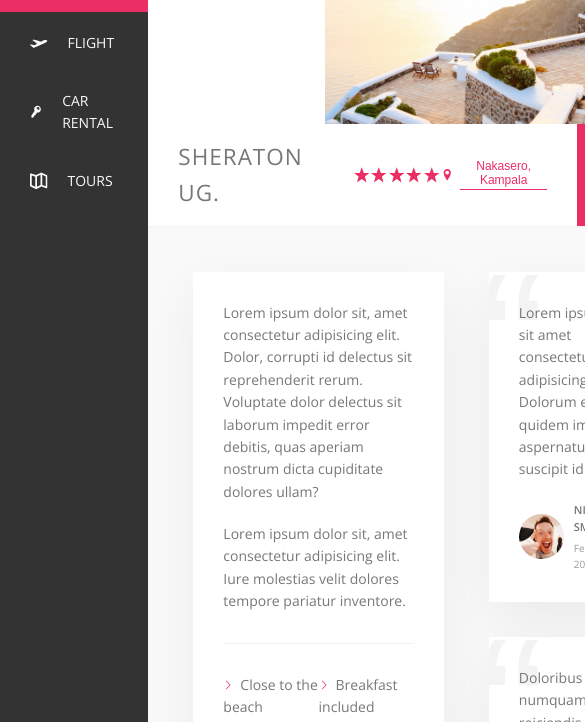
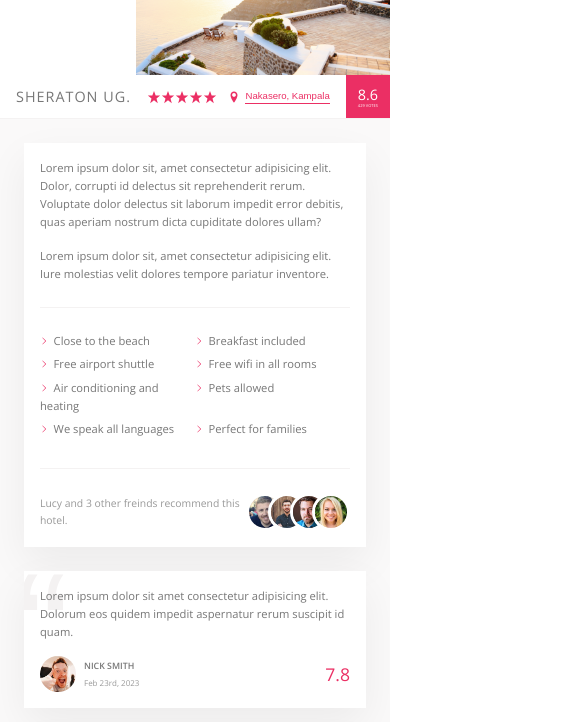
Before and after one commit to Mechack08/Trillo-app, a website: page index.html in a window 390 px wide. Shown: the part 225-947 px from the top of the page, 585 px wide, since content can reach past the window. Drawn offline with nearby package versions, Linux system fonts and the light colour scheme; files that its build step writes are made by us from their sources.

Commit message:
Responsive added to the project

```diff
--- a/sass/_base.scss
+++ b/sass/_base.scss
@@ -18,6 +18,12 @@
   --line: 1px solid var(--color-grey-light-2);
 }
 
+$bp-largest: 75em;
+$bp-large: 68.75em;
+$bp-medium: 56.25em;
+$bp-small: 37.5em;
+$bp-smallest: 31.25em;
+
 * {
   margin: 0;
   padding: 0;
@@ -32,6 +38,10 @@
 html {
   box-sizing: border-box;
   font-size: 62.5%;
+
+  @media only screen and (max-width: $bp-large) {
+    font-size: 50%;
+  }
 }
 
 body {
--- a/sass/_components.scss
+++ b/sass/_components.scss
@@ -11,6 +11,12 @@
   display: flex;
   align-items: center;
   justify-content: center;
+
+  @media only screen and (max-width: $bp-smallest) {
+    order: 1;
+    flex: 0 0 100%;
+    background-color: var(--color-grey-light-2);
+  }
 
   &__icon {
     height: 2rem;
@@ -116,11 +122,25 @@
   list-style: none;
   margin-top: 3.5rem;
 
+  @media only screen and (max-width: $bp-medium) {
+    display: flex;
+    align-items: center;
+    margin: 0;
+  }
+
   &__item {
     position: relative;
 
     &:not(:last-child) {
       margin-bottom: 0.5rem;
+
+      @media only screen and (max-width: $bp-medium) {
+        margin-bottom: 0;
+      }
+    }
+
+    @media only screen and (max-width: $bp-medium) {
+      flex: 1;
     }
 
     &::before {
@@ -160,6 +180,16 @@
 
     display: flex;
     align-items: center;
+
+    @media only screen and (max-width: $bp-medium) {
+      justify-content: center;
+      padding: 2rem;
+    }
+
+    @media only screen and (max-width: $bp-small) {
+      flex-direction: column;
+      padding: 1.5rem 1.5rem;
+    }
   }
 
   &__icon {
@@ -167,6 +197,13 @@
     height: 1.75rem;
     fill: currentColor;
     margin-right: 2rem;
+
+    @media only screen and (max-width: $bp-small) {
+      width: 1.5rem;
+      height: 1.5rem;
+      margin-right: 0;
+      margin-bottom: 0.7rem;
+    }
   }
 }
 
@@ -175,6 +212,10 @@
   text-align: center;
   padding: 2.5rem;
   color: var(--color-grey-light-4);
+
+  @media only screen and (max-width: $bp-medium) {
+    display: none;
+  }
 }
 
 // GALLERY ==================
@@ -199,6 +240,11 @@
     text-transform: uppercase;
     letter-spacing: 1px;
     padding: 1.5rem 3rem;
+
+    @media only screen and (max-width: $bp-small) {
+      font-size: 1.8rem;
+      padding: 1.25rem 2rem;
+    }
   }
 
   &__stars {
@@ -235,16 +281,29 @@
     justify-content: center;
     flex-direction: column;
 
+    @media only screen and (max-width: $bp-small) {
+      padding: 0 1.5rem;
+      margin-left: 2rem;
+    }
+
     &-avarage {
       display: block;
       font-size: 2.25rem;
       font-weight: 300;
       margin-bottom: -3px;
+
+      @media only screen and (max-width: $bp-small) {
+        font-size: 1.8rem;
+      }
     }
 
     &-count {
       font-size: 0.8rem;
       text-transform: uppercase;
+
+      @media only screen and (max-width: $bp-small) {
+        font-size: 0.5rem;
+      }
     }
   }
 }
@@ -345,6 +404,10 @@
     margin-right: auto;
   }
 
+  &__freinds {
+    display: flex;
+  }
+
   &__photo {
     width: 4rem;
     height: 4rem;
@@ -366,6 +429,11 @@
   margin-bottom: 3.5rem;
   position: relative;
   overflow: hidden;
+
+  @media only screen and (max-width: $bp-medium) {
+    padding: 2rem;
+    margin-bottom: 3rem;
+  }
 
   &__text {
     margin-bottom: 2rem;
@@ -431,6 +499,10 @@
   padding: 3.5rem 0;
   text-align: center;
 
+  @media only screen and (max-width: $bp-medium) {
+    padding: 2.5rem 0;
+  }
+
   &__book-now {
     font-size: 1.5rem;
     font-weight: 300;
--- a/sass/_layout.scss
+++ b/sass/_layout.scss
@@ -4,7 +4,14 @@
   max-width: 120rem;
   margin: 8rem auto;
 
-  min-height: 50rem;
+  @media only screen and (max-width: $bp-largest) {
+    margin: 0;
+  }
+
+  @media only screen and (max-width: $bp-large) {
+    min-width: 100%;
+    width: 100%;
+  }
 }
 
 .header {
@@ -16,10 +23,20 @@
   display: flex;
   justify-content: space-between;
   align-items: center;
+
+  @media only screen and (max-width: $bp-smallest) {
+    flex-wrap: wrap;
+    justify-content: space-around;
+    height: 11rem;
+  }
 }
 
 .content {
   display: flex;
+
+  @media only screen and (max-width: $bp-medium) {
+    flex-direction: column;
+  }
 }
 
 .sidebar {
@@ -43,6 +60,14 @@
   padding: 4.5rem;
   background-color: var(--color-grey-light-1);
   border-bottom: var(--line);
+
+  @media only screen and (max-width: $bp-medium) {
+    padding: 3rem;
+  }
+
+  @media only screen and (max-width: $bp-small) {
+    flex-direction: column;
+  }
 }
 
 .description {
@@ -52,6 +77,16 @@
   flex: 0 0 60%;
   margin-right: 4.5rem;
   box-shadow: var(--shadow-light);
+
+  @media only screen and (max-width: $bp-medium) {
+    padding: 2rem;
+    margin-right: 3rem;
+  }
+
+  @media only screen and (max-width: $bp-small) {
+    margin-right: 0;
+    margin-bottom: 3rem;
+  }
 }
 
 .user-reviews {
```
